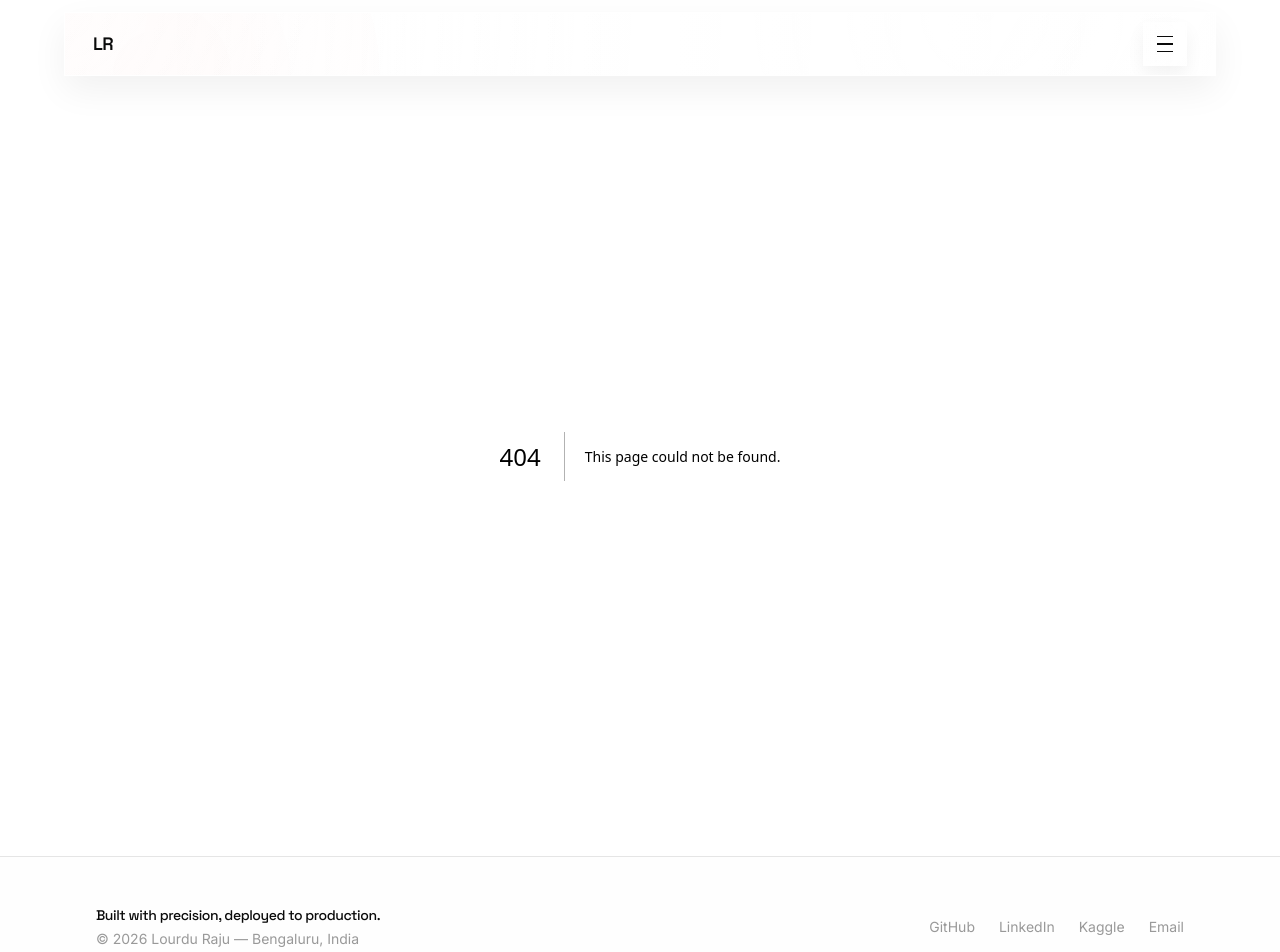
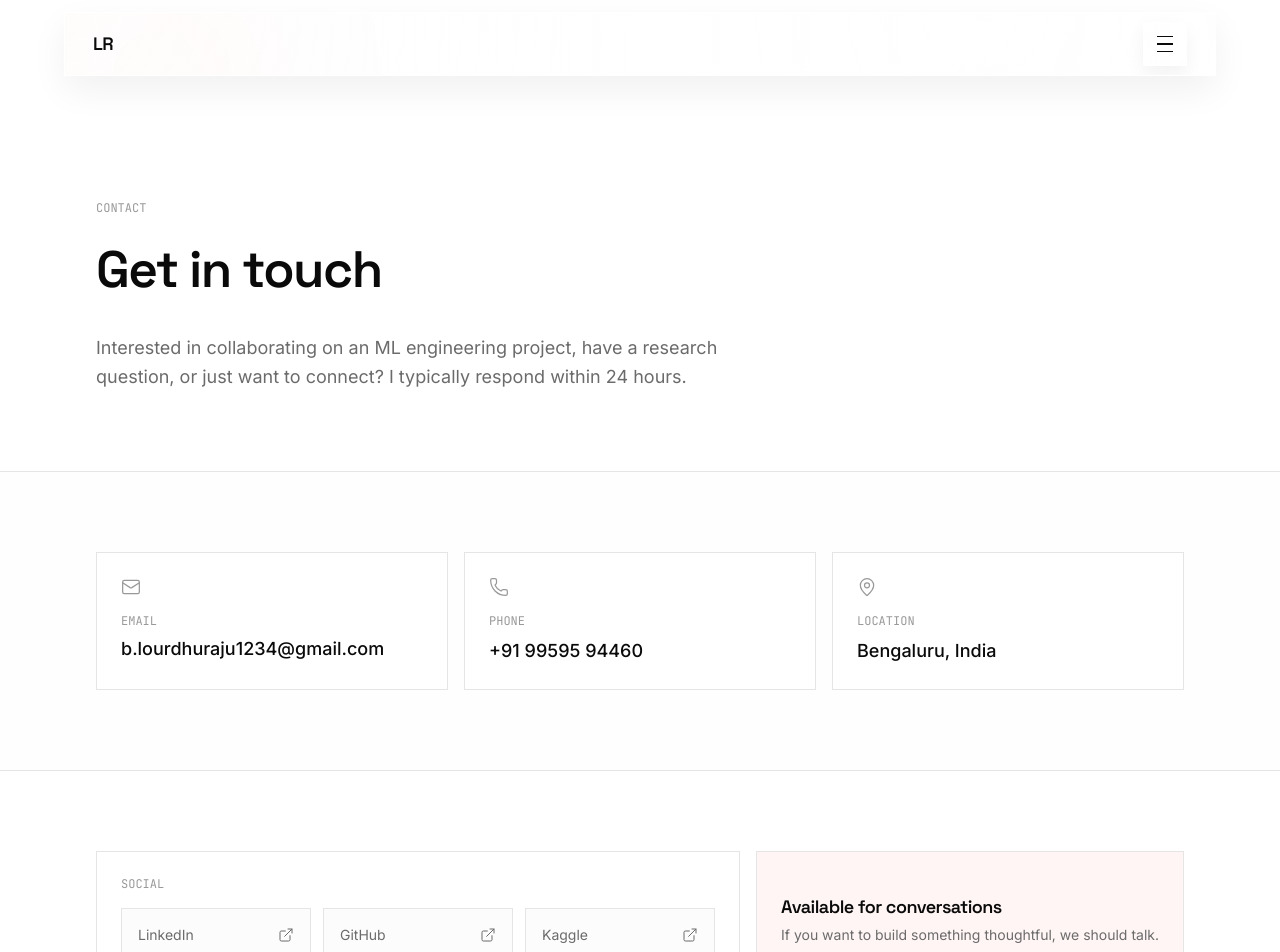
Before and after one commit to Lourdhu02/ai-portfolio, a Next.js app: page /contact in a window 1280 px wide. Before the commit this address had no page. Shown: the top 952 px of the page. Built offline with nearby package versions, Linux system fonts and the light colour scheme.

Commit message:
pages: redesign contact cards

```diff
--- /dev/null
+++ b/src/app/contact/page.tsx
@@ -0,0 +1,137 @@
+'use client'
+
+import { motion } from 'motion/react'
+import { Mail, Phone, MapPin, ExternalLink } from 'lucide-react'
+import { pageVariants, cardVariants, staggerContainer, hoverLift, hoverGlow, pressTap } from '@/lib/motion'
+
+const socials = [
+  { label: 'LinkedIn', href: 'https://linkedin.com/in/lourdhu' },
+  { label: 'GitHub', href: 'https://github.com/Lourdhu02' },
+  { label: 'Kaggle', href: 'https://kaggle.com/blourdhuraju' },
+]
+
+export default function Contact() {
+  return (
+    <div className="bg-bg">
+      <motion.section
+        className="w-full px-8 md:px-16 lg:px-24 pt-28 pb-16 md:pt-36 md:pb-20"
+        variants={pageVariants}
+        initial="initial"
+        animate="animate"
+      >
+        <div className="max-w-3xl">
+          <p className="font-mono text-xs text-text-tertiary tracking-wider uppercase mb-4">
+            Contact
+          </p>
+          <h1 className="font-display text-heading-1 font-semibold tracking-tight text-text mb-6">
+            Get in touch
+          </h1>
+          <p className="text-text-secondary leading-relaxed max-w-2xl text-lg">
+            Interested in collaborating on an ML engineering project, have a research question, or
+            just want to connect? I typically respond within 24 hours.
+          </p>
+        </div>
+      </motion.section>
+
+      <section className="border-t border-border bg-bg-alt/30">
+        <div className="w-full px-8 md:px-16 lg:px-24 py-16 md:py-20">
+          <motion.div
+            className="grid gap-4 lg:grid-cols-3"
+            variants={staggerContainer}
+            initial="initial"
+            animate="animate"
+          >
+            <motion.a
+              href="mailto:b.lourdhuraju1234@gmail.com"
+              variants={cardVariants}
+              whileHover={{ ...hoverLift, ...hoverGlow }}
+              whileTap={pressTap}
+              className="border border-border bg-bg p-6 block"
+            >
+              <Mail className="w-5 h-5 text-text-tertiary" strokeWidth={1.5} />
+              <p className="font-mono text-xs text-text-tertiary tracking-wider uppercase mt-4 mb-2">
+                Email
+              </p>
+              <p className="text-lg font-medium text-text leading-snug break-words">
+                b.lourdhuraju1234@gmail.com
+              </p>
+            </motion.a>
+
+            <motion.a
+              href="tel:+919959594460"
+              variants={cardVariants}
+              whileHover={{ ...hoverLift, ...hoverGlow }}
+              whileTap={pressTap}
+              className="border border-border bg-bg p-6 block"
+            >
+              <Phone className="w-5 h-5 text-text-tertiary" strokeWidth={1.5} />
+              <p className="font-mono text-xs text-text-tertiary tracking-wider uppercase mt-4 mb-2">
+                Phone
+              </p>
+              <p className="text-lg font-medium text-text">+91 99595 94460</p>
+            </motion.a>
+
+            <motion.div
+              variants={cardVariants}
+              className="border border-border bg-bg p-6"
+            >
+              <MapPin className="w-5 h-5 text-text-tertiary" strokeWidth={1.5} />
+              <p className="font-mono text-xs text-text-tertiary tracking-wider uppercase mt-4 mb-2">
+                Location
+              </p>
+              <p className="text-lg font-medium text-text">Bengaluru, India</p>
+            </motion.div>
+          </motion.div>
+        </div>
+      </section>
+
+      <section className="border-t border-border">
+        <div className="w-full px-8 md:px-16 lg:px-24 py-16 md:py-20">
+          <motion.div
+            className="grid gap-4 lg:grid-cols-[1fr_auto]"
+            variants={staggerContainer}
+            initial="initial"
+            animate="animate"
+          >
+            <motion.div variants={cardVariants} className="border border-border bg-bg p-6">
+              <p className="font-mono text-xs text-text-tertiary tracking-wider uppercase mb-4">
+                Social
+              </p>
+              <div className="grid gap-3 sm:grid-cols-3">
+                {socials.map((social) => (
+                  <motion.a
+                    key={social.label}
+                    href={social.href}
+                    target="_blank"
+                    rel="noopener noreferrer"
+                    whileHover={{ x: 2 }}
+                    whileTap={{ scale: 0.985 }}
+                    className="border border-border bg-bg-alt/50 p-4 inline-flex items-center justify-between gap-3 text-sm text-text-secondary hover:text-text"
+                  >
+                    <span>{social.label}</span>
+                    <ExternalLink className="w-4 h-4" strokeWidth={1.5} />
+                  </motion.a>
+                ))}
+              </div>
+            </motion.div>
+
+            <motion.div
+              variants={cardVariants}
+              whileHover={{ ...hoverLift, ...hoverGlow }}
+              className="border border-border bg-accent/5 p-6 flex items-center"
+            >
+              <div>
+                <p className="font-display text-lg font-semibold tracking-tight text-text">
+                  Available for conversations
+                </p>
+                <p className="text-sm text-text-secondary mt-1">
+                  If you want to build something thoughtful, we should talk.
+                </p>
+              </div>
+            </motion.div>
+          </motion.div>
+        </div>
+      </section>
+    </div>
+  )
+}
```
